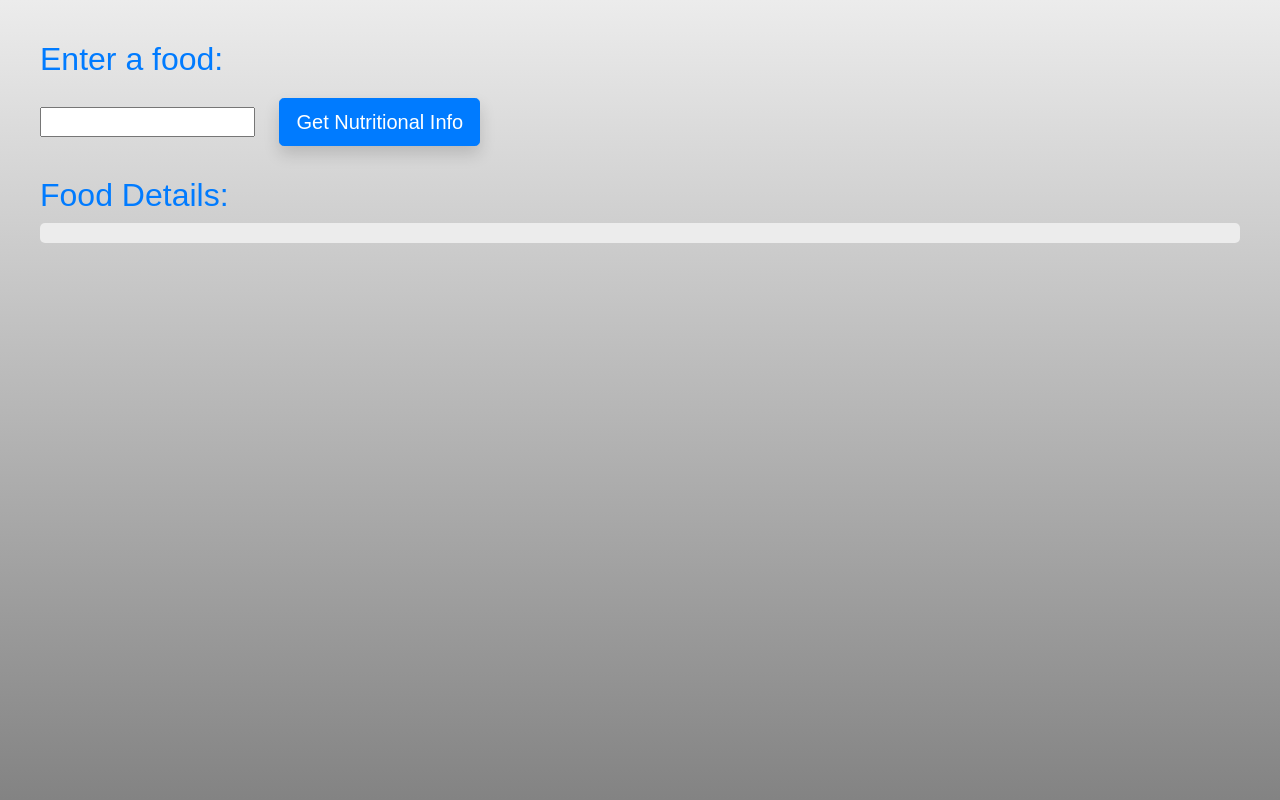
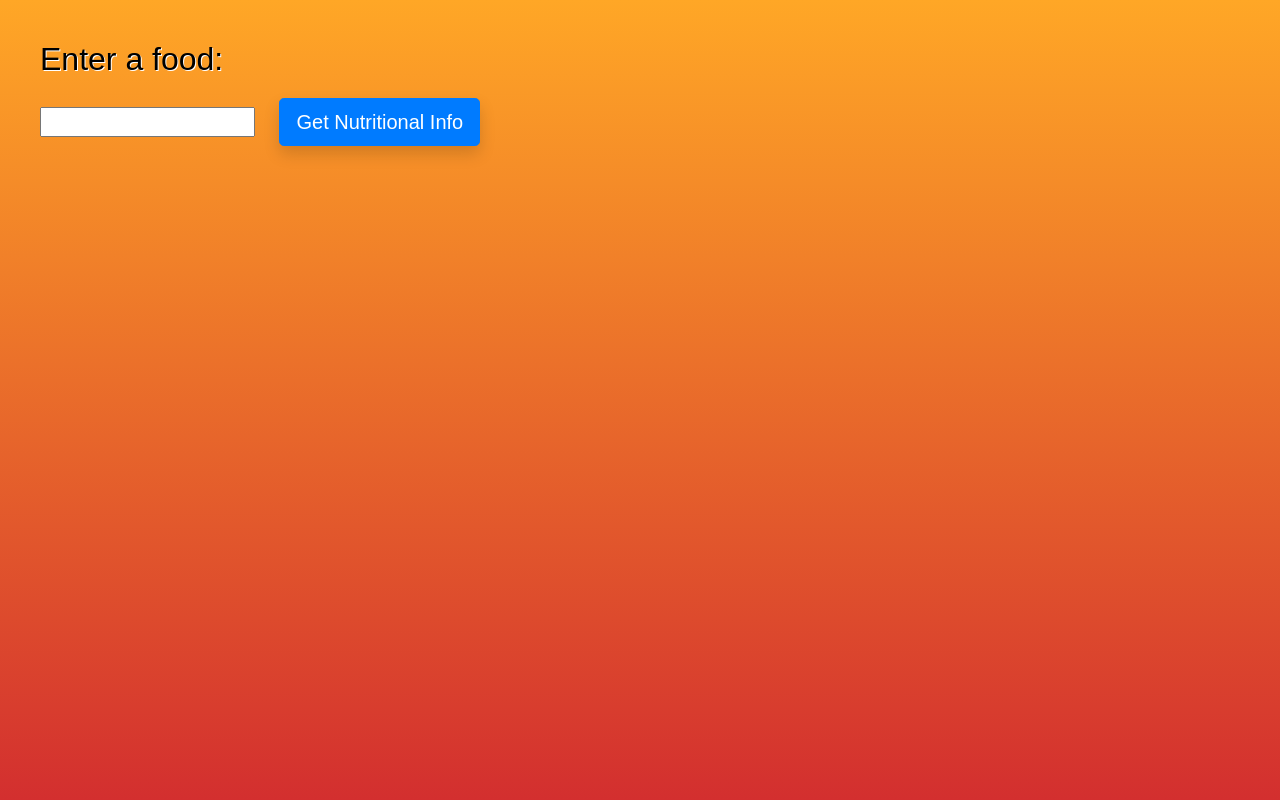
Before and after one commit to kaminsca/Climate-App, a Flask app: page /nutritionle in a window 1280 px wide. Run offline with Flask 3, Linux system fonts and the light colour scheme; some libraries are stand-ins or nearby versions.

Commit message:
nutritionle shows all nutrients now

```diff
--- a/app/__init__.py
+++ b/app/__init__.py
@@ -142,5 +142,12 @@ def get_nutrition():
     food = fs.foods_search(search_query)
     return food
 
+@app.route("/get_nutrition_by_id", methods=["GET"])
+def get_nutrition_id():
+    fs = Fatsecret(consumer_key='1b982ca1619f465cb23a0de435893c49', consumer_secret='3d715edacad149998b56dbd44caf56ce')
+    search_query = request.args.get("query")
+    food = fs.food_get_v2(search_query)
+    return food
+
 if __name__ == "__main__":
     app.run(debug=True, port=5000, threaded=True)
--- /dev/null
+++ b/app/static/css/nutritionle.css
@@ -0,0 +1,42 @@
+.body {
+    font-family: 'Arial', sans-serif;
+    /*background-color: #f8f9fa;*/
+    padding: 40px; /* important to look nice */
+    background: linear-gradient(to bottom, #8BC34A, #FFC107);
+    background: linear-gradient(to bottom, #FFA726, #D32F2F);
+}
+.h2 {
+    color: #ffffff;
+    color: #000;
+    text-shadow: 1px 1px 0 #000;
+    text-shadow: 1px 1px 0 #ffffff;
+}
+.form {
+    margin-top: 20px;
+}
+.inputBox {
+    margin-right: 20px;
+}
+.summaryContainer {
+    margin-top: 30px;
+    display: none; /* Hide the element by default */
+}
+
+.disambiguation-option{
+    margin-right: 10px;
+    margin-top: 5px;
+}
+
+.option{
+    margin-right: 10px;
+    margin-top: 5px;
+}
+
+.summary {
+    font-family: 'Arial', sans-serif;
+    font-size: 20px;
+    color: #333;
+    background-color: #ececec;
+    padding: 10px;
+    border-radius: 5px; /* rounded corners */
+}
--- a/app/static/js/nutrition_search.js
+++ b/app/static/js/nutrition_search.js
@@ -1,10 +1,9 @@
 $(document).ready(function() {
     $('#wikiForm').submit(function(e) {
         e.preventDefault(); // Prevent the form from submitting
-
         // Get the user's input
         var food = $('#food').val();
-
+        clearPrevious();
         // Make an AJAX request to get the Wikipedia summary
         $.get('/get_nutrition', { query: food }, function(response) {
             console.log(response);
@@ -16,12 +15,18 @@ $(document).ready(function() {
         console.log("showing options: ");
         var buttonsHtml = '';
         options.forEach(function (option, index) {
-            specific_food = option.food_type + " " + option.food_name;
-            if (option.hasOwnProperty("brand_name")) {
-                specific_food = option.brand_name + " " + option.food_name;
+            // only show max of 10 options
+            if (index < 10){
+                let specific_food = option.food_type + " " + option.food_name;
+                if (option.hasOwnProperty("brand_name")) {
+                    specific_food = option.brand_name + " " + option.food_name;
+                }
+                // buttonsHtml += '<button class="option btn btn-primary btn-lg shadow" type="submit" data-query="'
+                //     + specific_food + '">' + specific_food + '</button>';
+                let food_id = option.food_id;
+                buttonsHtml += '<button class="option btn btn-primary btn-lg shadow" type="submit" data-query="'
+                     + food_id + '">' + specific_food + '</button>';
             }
-            buttonsHtml += '<button class="option btn btn-primary btn-lg shadow" type="submit" data-query="'
-                + specific_food + '">' + specific_food + '</button>';
         });
 
         // Display buttons in a container (e.g., a div with id "disambiguation-options")
@@ -29,13 +34,50 @@ $(document).ready(function() {
 
         // Add click event handler for disambiguation options
         $('.option').click(function () {
+            if (!$("#summaryContainer").is(":visible")) {
+                $("#summaryContainer").toggle();
+            }
             var selectedQuery = $(this).data('query');
             console.log(selectedQuery);
             // Make a new AJAX request with the selected option
-            $.get('/get_nutrition', { query: selectedQuery}, function (response) {
+            $.get('/get_nutrition_by_id', { query: selectedQuery}, function (response) {
                 // Display the summary for the selected option
-                $('#summary').text(response[0].food_description);
+                console.log(response);
+                let serving;
+                if (response.servings.serving.length > 1){
+                    serving = response.servings.serving[0];
+                }
+                else{
+                    serving = response.servings.serving;
+                }
+                let text = "";
+                text += serving.serving_description;
+                if (serving.hasOwnProperty("metric_serving_amount")){
+                    text += " (" + Math.round(serving.metric_serving_amount) + " " + serving.metric_serving_unit + ")";
+                }
+                let details = ["calories", "protein", "sodium", "sugar", "carbohydrate", "fat", "fiber"];
+                details.forEach(function (nutrient, index) {
+                    if (serving.hasOwnProperty(nutrient)){
+                        const capitalized = nutrient.charAt(0).toUpperCase() + nutrient.slice(1);
+                        text += `<br />${capitalized}: ` + serving[nutrient];
+                        if (nutrient === "sodium" || nutrient === "cholesterol"){
+                            text += "mg";
+                        }
+                        else{
+                            text += "g";
+                        }
+                    }
+                });
+                $('#summary').html(text);
             });
         });
     }
+
+    function clearPrevious(){
+        $('#options').html("");
+        $('#summary').text("");
+        if ($("#summaryContainer").is(":visible")){
+            $("#summaryContainer").toggle();
+        }
+    }
 });
--- a/app/templates/nutritionle.html
+++ b/app/templates/nutritionle.html
@@ -6,7 +6,7 @@
     <link rel="stylesheet" type="text/css" href="{{ url_for('static', filename='css/universal.css') }}">
     <link rel="stylesheet" href="https://maxcdn.bootstrapcdn.com/bootstrap/4.5.2/css/bootstrap.min.css">
     <script src="https://code.jquery.com/jquery-3.6.0.min.js"></script>
-    <link rel="stylesheet" type="text/css" href="{{ url_for('static', filename='css/wiki_page.css') }}">
+    <link rel="stylesheet" type="text/css" href="{{ url_for('static', filename='css/nutritionle.css') }}">
 
 </head>
 <body class="body">
```
